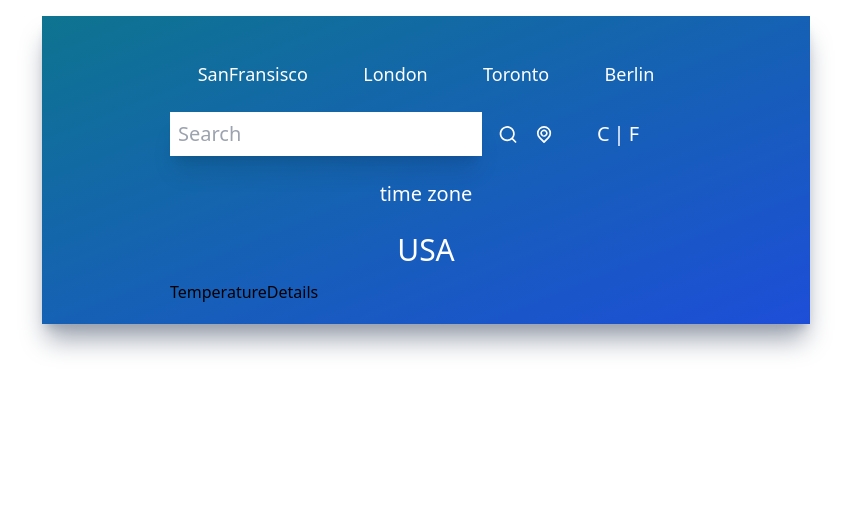
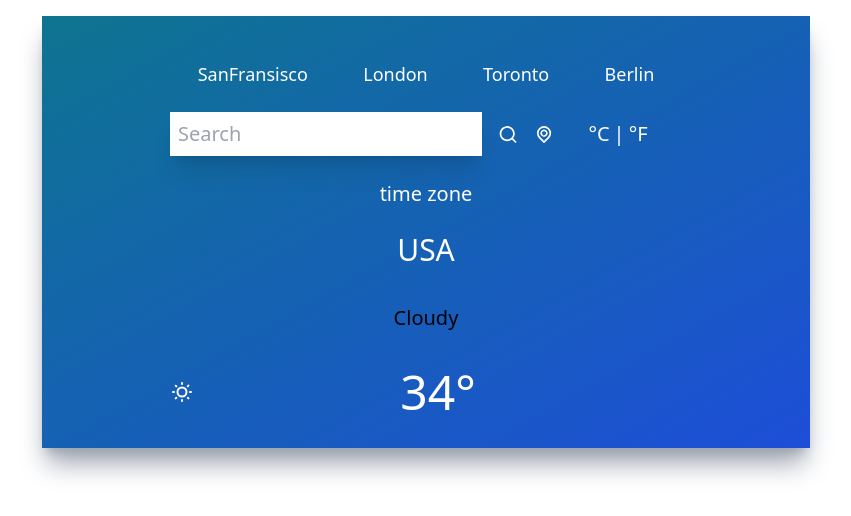
Before and after one commit to arnab9593/advanceJS, a React (Create React App) app in the folder react-weather-app/: page / in a window 1280 px wide. Shown: the top 516 px of the page, without its empty margins (214-1065 px from the left). Built offline with nearby package versions, Linux system fonts and the light colour scheme.

Commit message:
release 3

```diff
--- a/react-weather-app/src/Components/Inputs.jsx
+++ b/react-weather-app/src/Components/Inputs.jsx
@@ -15,9 +15,9 @@ function Inputs() {
       </div>
 
       <div className='flex flex-row w-1/4 items-center justify-center' >
-        <button name='metric' className='text-xl text-white font-light'>C</button>
+        <button name='metric' className='text-xl text-white font-light'>°C</button>
         <p className='text-xl text-white mx-1'>|</p>
-        <button name='imperial' className='text-xl text-white font-light'>F</button>
+        <button name='imperial' className='text-xl text-white font-light'>°F</button>
       </div>
 
     </div>
--- a/react-weather-app/src/Components/TemperatureDetails.jsx
+++ b/react-weather-app/src/Components/TemperatureDetails.jsx
@@ -1,9 +1,21 @@
 import React from 'react'
+import { UilSun } from '@iconscout/react-unicons'
 
 function TemperatureDetails() {
-  return (
-    <div>TemperatureDetails</div>
-  )
+    return (
+        <div>
+            <div className='flex items-center justify-center py-6 text-xl'>
+                <p>Cloudy</p>
+            </div>
+            <div className='flex flex-row items-center justify-between text-white py-3'>
+                <UilSun className='w-150' ></UilSun>
+                <p className='text-5xl'>34°</p>
+                <div className='flex flex-col space-y-2'>
+                    <div className='flex font-light text-sn items-center justify-center'></div>
+                </div>
+            </div>
+        </div>
+    )
 }
 
 export default TemperatureDetails
```
